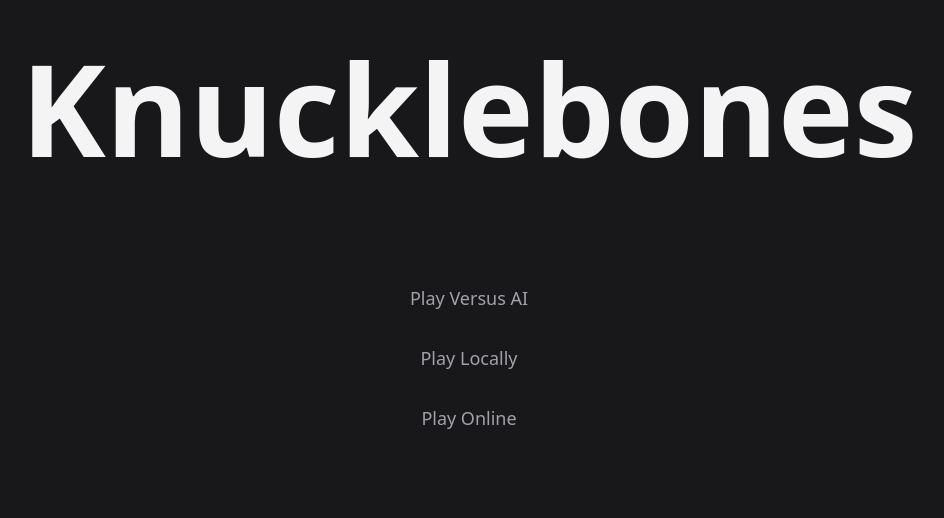
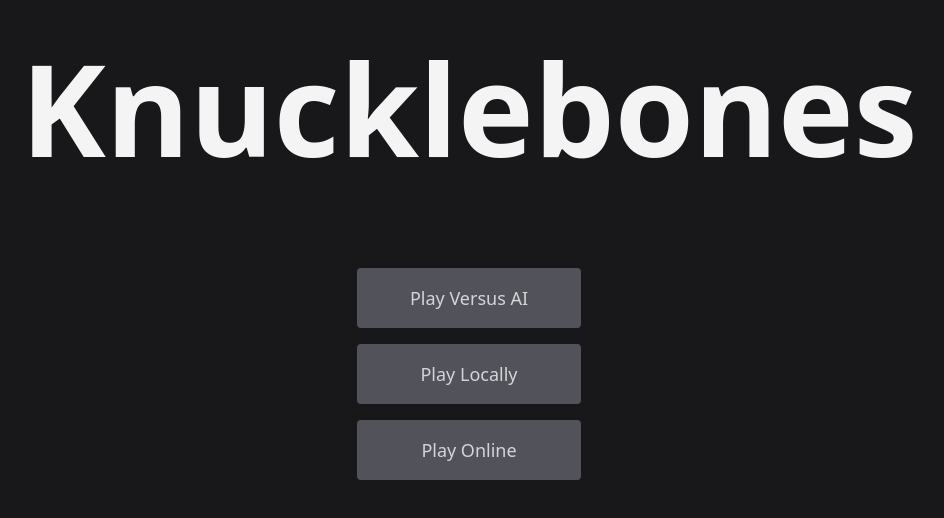
Before and after one commit to rezyaev/knucklebones, a Svelte app: page / in a window 1280 px wide. Shown: the part 180-698 px from the top of the page, without its empty margins (171-1115 px from the left). Built offline with nearby package versions, Linux system fonts and the light colour scheme.

Commit message:
extract Button component

```diff
--- /dev/null
+++ b/src/lib/components/Button.svelte
@@ -0,0 +1,17 @@
+<script lang="ts">
+	export let type: "button" | "submit" | null = null;
+	export let href: string | null = null;
+
+	const styling =
+		"w-56 rounded bg-zinc-600 py-4 text-center text-lg text-zinc-300 hover:bg-red-600 hover:text-zinc-100";
+</script>
+
+{#if href}
+	<a class="{styling}" href="{href}">
+		<slot />
+	</a>
+{:else}
+	<button class="{styling}" type="{type}" on:click>
+		<slot />
+	</button>
+{/if}
--- a/src/routes/Home.svelte
+++ b/src/routes/Home.svelte
@@ -1,4 +1,6 @@
 <script lang="ts">
+	import Button from "../lib/components/Button.svelte";
+
 	const links = [
 		{ title: "Play Versus AI", href: "#/match/PvAI" },
 		{ title: "Play Locally", href: "#/match/LPvP" },
@@ -6,15 +8,14 @@
 	];
 </script>
 
-<nav class="flex h-full w-full flex-col items-center bg-zinc-900 pt-56">
+<div class="flex h-full w-full flex-col items-center bg-zinc-900 pt-56">
 	<h1 class="mb-24 text-9xl font-bold text-zinc-100">Knucklebones</h1>
 
-	{#each links as link}
-		<a
-			class="w-56 rounded py-4 text-center text-lg text-zinc-400 hover:bg-red-600 hover:text-zinc-100"
-			href="{link.href}"
-		>
-			{link.title}
-		</a>
-	{/each}
-</nav>
+	<nav class="flex flex-col gap-4">
+		{#each links as link}
+			<Button href="{link.href}">
+				{link.title}
+			</Button>
+		{/each}
+	</nav>
+</div>
--- a/src/routes/Lobby.svelte
+++ b/src/routes/Lobby.svelte
@@ -3,6 +3,7 @@
 	import { nanoid } from "nanoid";
 	import { connection } from "../lib/stores/connection";
 	import { push } from "svelte-spa-router";
+	import Button from "../lib/components/Button.svelte";
 
 	const id = nanoid(8);
 	const peer = new Peer(id);
@@ -32,20 +33,8 @@
 	{#if state === "wait"}
 		<h1 class="mb-24 text-5xl font-bold">Lobby</h1>
 		<div class="flex items-center justify-center gap-16">
-			<button
-				class="w-56 rounded bg-zinc-600 py-4 text-center text-lg text-zinc-300 hover:bg-red-600 hover:text-zinc-100"
-				type="button"
-				on:click="{handleCreateButtonClick}"
-			>
-				Create
-			</button>
-			<button
-				class="w-56 rounded bg-zinc-600 py-4 text-center text-lg text-zinc-300 hover:bg-red-600 hover:text-zinc-100"
-				type="button"
-				on:click="{handleConnectButtonClick}"
-			>
-				Connect
-			</button>
+			<Button type="button" on:click="{handleCreateButtonClick}">Create</Button>
+			<Button type="button" on:click="{handleConnectButtonClick}">Connect</Button>
 		</div>
 	{:else if state === "create"}
 		<p class="mb-8 text-3xl font-bold">Your Lobby ID</p>
@@ -62,12 +51,7 @@
 				bind:value="{lobbyId}"
 				class="mb-12 w-80 rounded-xl bg-zinc-600 px-12 py-6 font-mono text-5xl font-bold"
 			/>
-			<button
-				class="w-56 rounded bg-zinc-600 py-4 text-center text-lg text-zinc-300 hover:bg-red-600 hover:text-zinc-100"
-				type="submit"
-			>
-				Connect
-			</button>
+			<Button type="submit">Connect</Button>
 		</form>
 	{/if}
 </div>
```
